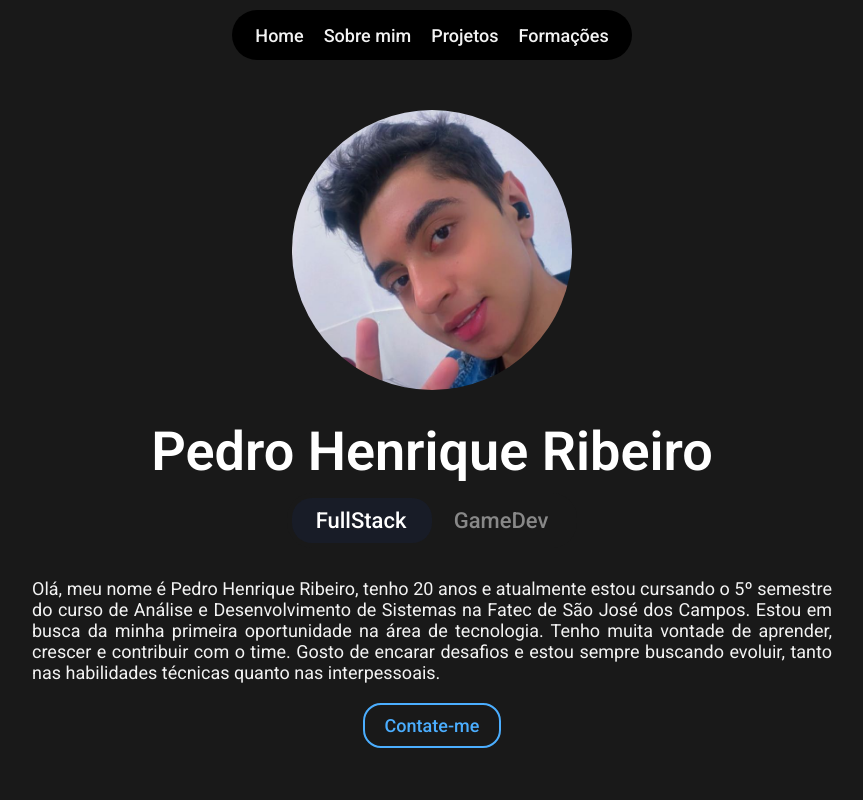
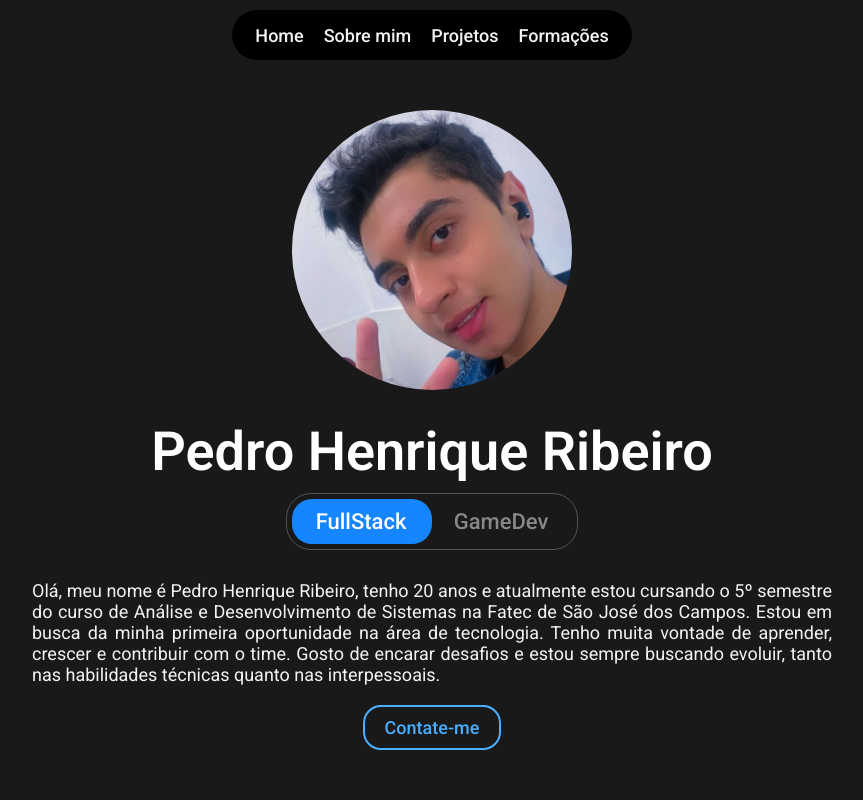
Before and after one commit to pedrohenribeiro/Portfolio-Profissional, a React (Vite) app in the folder portfolio-profissional/: page / in a window 1280 px wide. Shown: the top 800 px of the page, without its empty margins (208-1071 px from the left). Built offline with nearby package versions, Linux system fonts and the light colour scheme.

Commit message:
feat: toggle area color

```diff
--- a/portfolio-profissional/src/components/home/Projetos.module.css
+++ b/portfolio-profissional/src/components/home/Projetos.module.css
@@ -57,11 +57,11 @@
 }
 
 .tecnologia {
-    color: var(--azul-claro);
+    color: var(--principal-claro);
     font-size: 16px;
     font-weight: 500;
     background-color: var(--secundaria);
-    border: 2px solid var(--azul-claro);
+    border: 2px solid var(--principal-claro);
     padding: 8px 15px;
     border-radius: 18px;
 }
@@ -93,13 +93,13 @@
 }
 
 .botao {
-    color: var(--azul-claro);
+    color: var(--principal-claro);
     font-size: 18px;
     font-weight: 500;
     text-decoration: none;
     background-color: transparent;
     background-color: var(--secundaria);
-    border: 2px solid var(--azul-claro);
+    border: 2px solid var(--principal-claro);
     padding: 10px 20px;
     margin-top: 20px;
     max-width: 200px;
--- a/portfolio-profissional/src/components/navbar/Navbar.module.css
+++ b/portfolio-profissional/src/components/navbar/Navbar.module.css
@@ -35,7 +35,7 @@
 }
 
 .botao:hover {
-    color: var(--azul);
+    color: var(--principal);
     cursor: pointer;
     background-color: var(--navbar-hover);
 
--- a/portfolio-profissional/src/global/Colors.css
+++ b/portfolio-profissional/src/global/Colors.css
@@ -1,7 +1,8 @@
 
 :root {
-  --principal: #181c27;
-  --principal-hover: #1a1a1a;
+  --primaria: #181c27;
+  --primaria-hover: #1a1a1a;
+  --cinza: #555;
   --secundaria: #191919;
   --terciaria: #202020;
   --navbar: #000000;
@@ -10,9 +11,14 @@
   --texto: #f3f3f3;
   --texto-preto: #000000;
   --periodo: #b3b3b3;
-  --azul: #1586ff;
-  --azul-claro: #4baeff;
+  --principal: #1586ff;
+  --principal-claro: #4baeff;
   --verde: #58cf68;
+}
+
+.gamedev-theme {
+  --principal: #ff3c00;
+  --principal-claro: #FF6600;
 }
 
 ::-webkit-scrollbar {
@@ -21,7 +27,7 @@
 }
 
 ::-webkit-scrollbar-thumb {
-  background: var(--azul-claro);
+  background: var(--principal-claro);
   border-radius: 6px;
 }
 
--- a/portfolio-profissional/src/pages/home/Home.module.css
+++ b/portfolio-profissional/src/pages/home/Home.module.css
@@ -23,7 +23,7 @@
   height: 280px;
   border-radius: 50%;
   margin-top: 50px;
-  background-color: var(--principal);
+  background-color: var(--primaria);
 }
 
 .containerTopo {
@@ -103,13 +103,13 @@
 }
 
 .botao {
-  color: var(--azul-claro);
+  color: var(--principal-claro);
   font-size: 18px;
   font-weight: 500;
   text-decoration: none;
   background-color: transparent;
   background-color: var(--secundaria);
-  border: 2px solid var(--azul-claro);
+  border: 2px solid var(--principal-claro);
   padding: 10px 20px;
   margin-top: 20px;
   max-width: 200px;
@@ -162,7 +162,7 @@
   background-color: var(--secundaria);
   border-width: 2px;
   border-style: solid;
-  border-color: var(--azul-claro);
+  border-color: var(--principal-claro);
   border-radius: 10px;
   padding: 20px;
   margin: 10px;
@@ -174,7 +174,7 @@
 .topoCard{
   width: 100%;
   padding: 0px 0px 10px 0px;
-  border-bottom: 2px solid var(--azul-claro);
+  border-bottom: 2px solid var(--principal-claro);
   justify-content: center;
 }
 
@@ -216,7 +216,7 @@
 }
 
 .subtitulo {
-  color: var(--azul-claro);
+  color: var(--principal-claro);
   font-size: 18px;
   font-weight: 500;
   margin-top: 5px;
```
